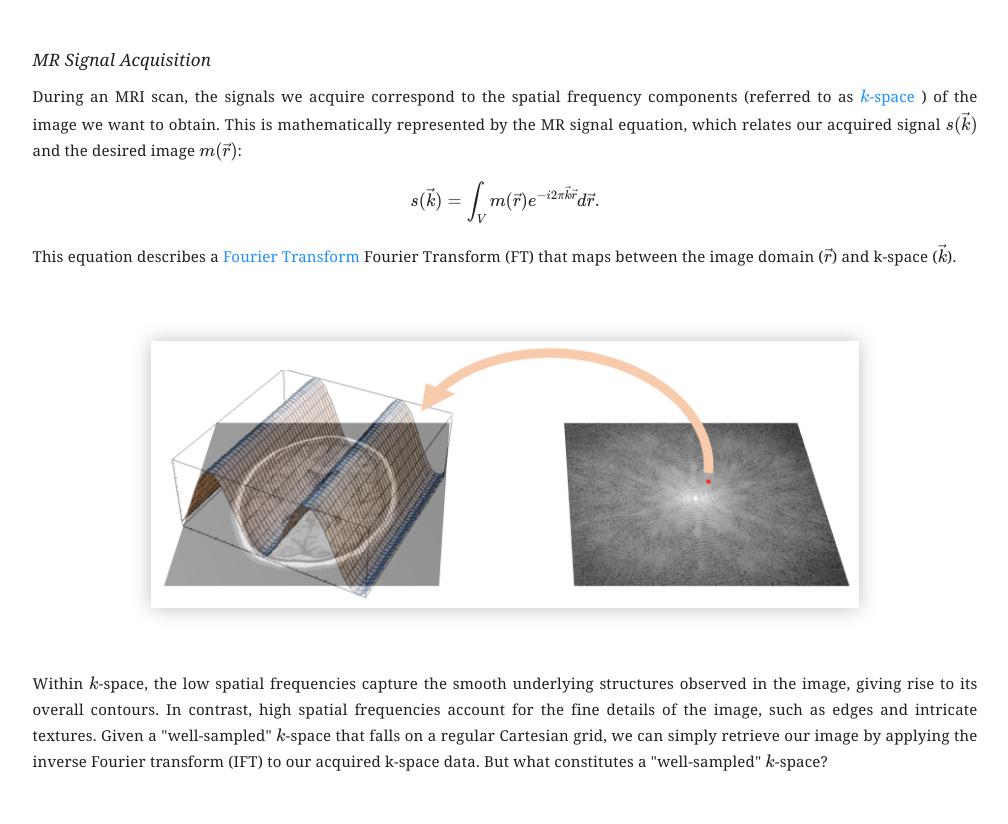
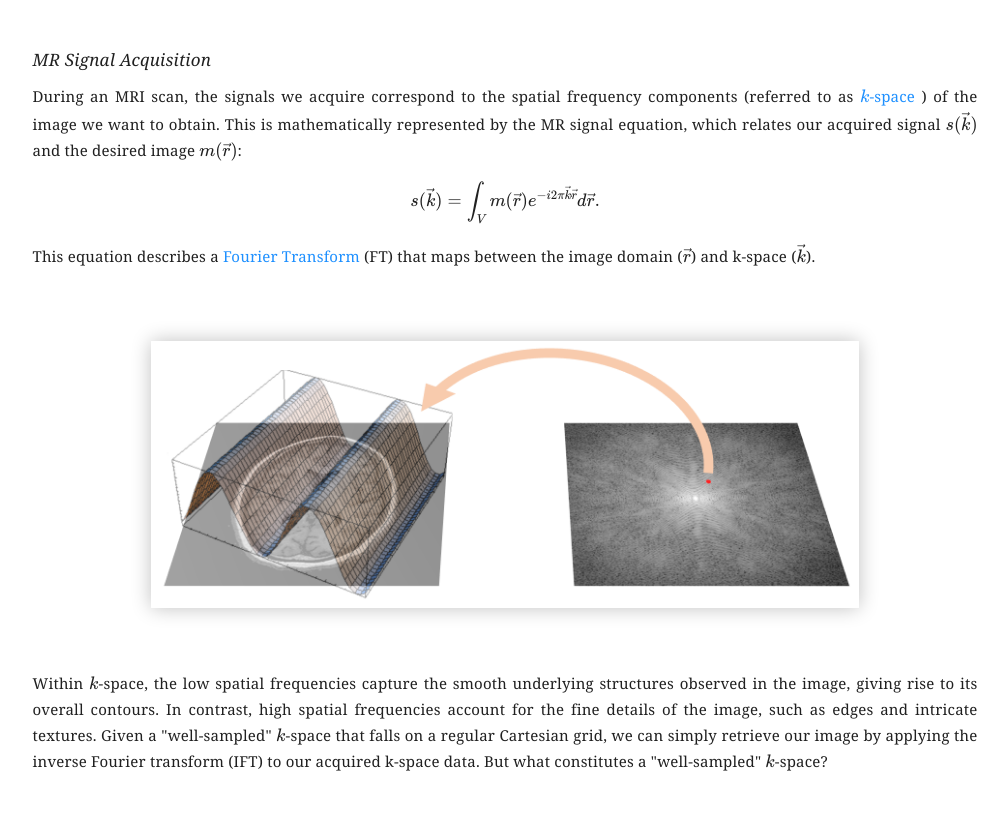
Before and after one commit to GradSchoolDigest/gradschooldigest, a website: page overview-of-mr-signal-acquisition.html in a window 1280 px wide. Shown: the part 983-1807 px from the top of the page, without its empty margins (135-1143 px from the left). Drawn offline with nearby package versions, Linux system fonts and the light colour scheme.

Commit message:
spelling mistake -Brian

```diff
--- a/overview-of-mr-signal-acquisition.html
+++ b/overview-of-mr-signal-acquisition.html
@@ -172,9 +172,7 @@ function myFunctionFB(){
 
 							  This equation describes a
 								<a href="http://mriquestions.com/fourier-transform-ft.html"style="color:#1E90FF"> Fourier Transform</a>
-								Fourier Transform
-								(FT) that maps
-							  between the image domain (\(\vec{r}\)) and k-space (\(\vec{k}\)).
+								(FT) that maps between the image domain (\(\vec{r}\)) and k-space (\(\vec{k}\)).
 								</p>
 
 								</br></br>
```
